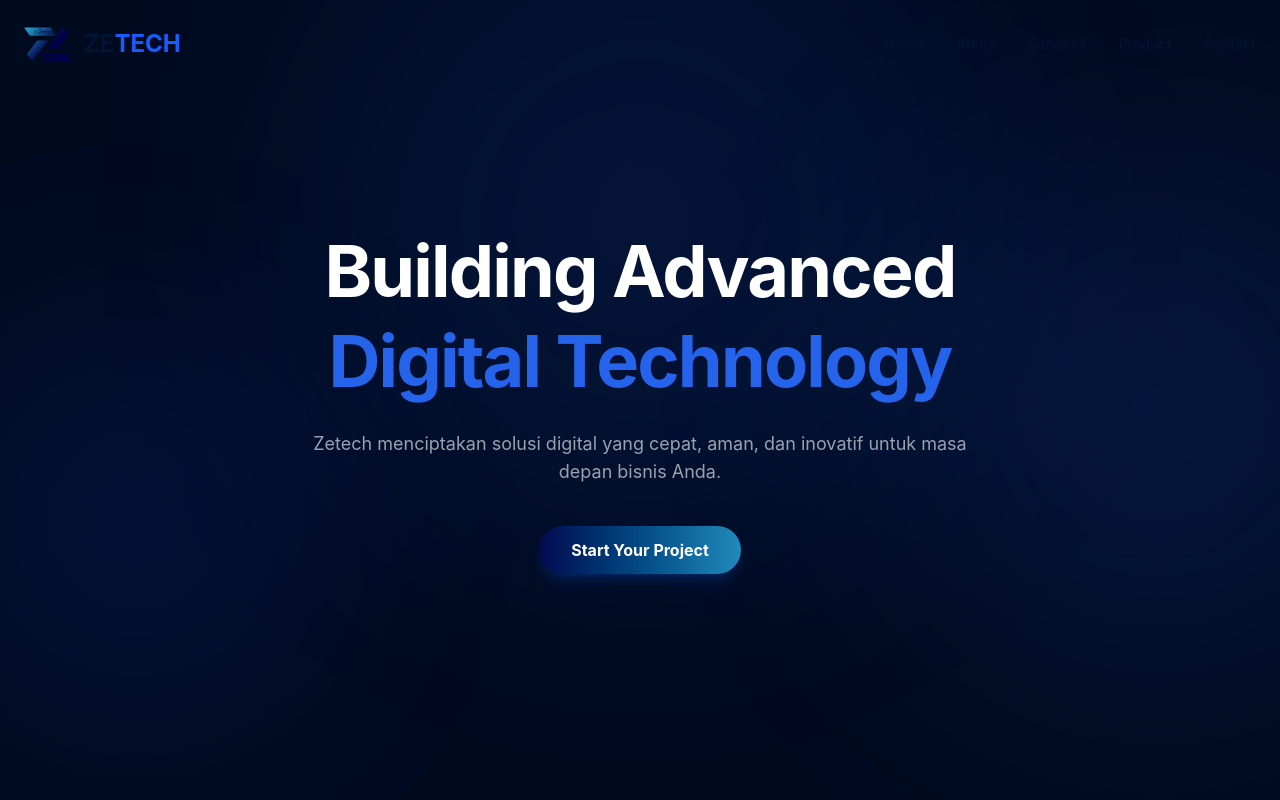
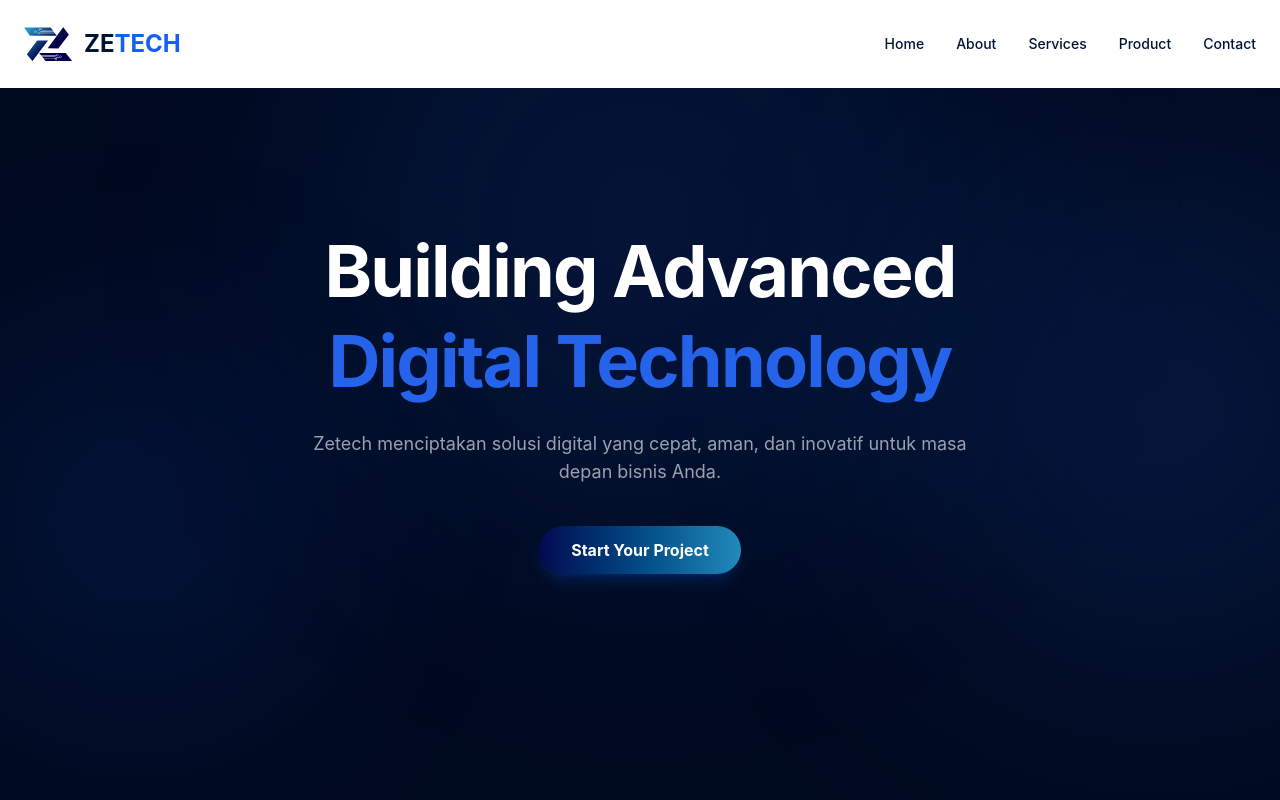
Before and after one commit to Research-and-Creativity/company-profile, a React (Vite) app: page / in a window 1280 px wide. Shown: the top 800 px of the page. Built offline with nearby package versions, Linux system fonts and the light colour scheme.

Commit message:
update bg navbar

```diff
--- a/src/components/shared/Navbar.tsx
+++ b/src/components/shared/Navbar.tsx
@@ -1,5 +1,5 @@
-import { useState, useEffect } from 'react';
-import { NAV_LINKS } from '../../constants/navigation';
+import { useState, useEffect } from "react";
+import { NAV_LINKS } from "../../constants/navigation";
 import aboutImage from "../../assets/logo.svg";
 
 const Navbar = () => {
@@ -9,16 +9,19 @@ const Navbar = () => {
     const handleScroll = () => {
       setIsScrolled(window.scrollY > 20);
     };
-    window.addEventListener('scroll', handleScroll);
-    return () => window.removeEventListener('scroll', handleScroll);
+    window.addEventListener("scroll", handleScroll);
+    return () => window.removeEventListener("scroll", handleScroll);
   }, []);
 
   return (
-    <nav className={`fixed top-0 w-full z-50 transition-all duration-300 ${isScrolled ? 'bg-white/80 backdrop-blur-md shadow-sm py-3' : 'bg-transparent py-5'
-      }`}>
+    <nav
+      className={`fixed bg-white top-0 w-full z-50 transition-all duration-300 ${
+        isScrolled ? " backdrop-blur-md shadow-sm py-3" : "py-5"
+      }`}
+    >
       <div className="container mx-auto px-6 flex justify-between items-center">
         {/* Logo Zetech */}
-
+        <a href="/">
           <div className="flex items-center gap-3">
             {/* Logo Zetech */}
             <img
@@ -31,6 +34,7 @@ const Navbar = () => {
               ZE<span className="text-blue-600">TECH</span>
             </div>
           </div>
+        </a>
 
         {/* Desktop Menu */}
         <div className="hidden md:flex gap-8">
```
Lines whose indentation alone changed are shown as unchanged.
